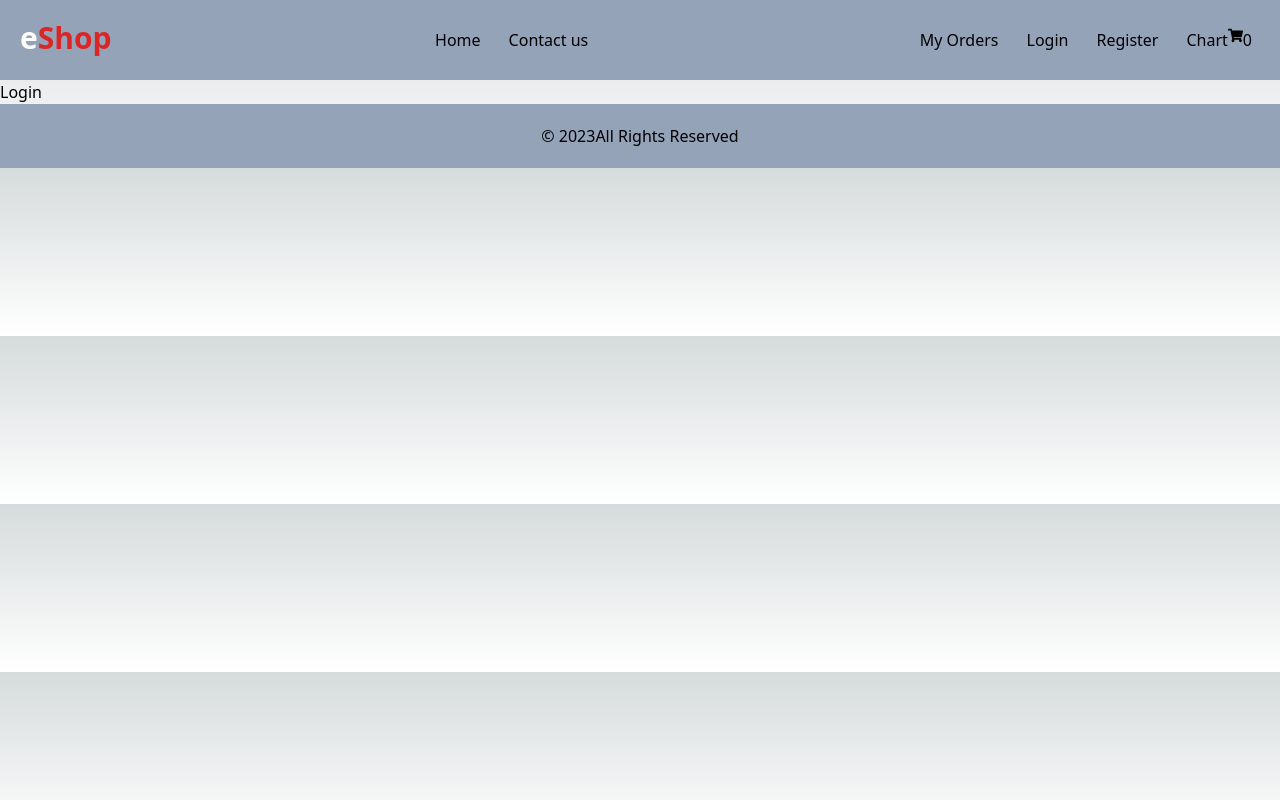
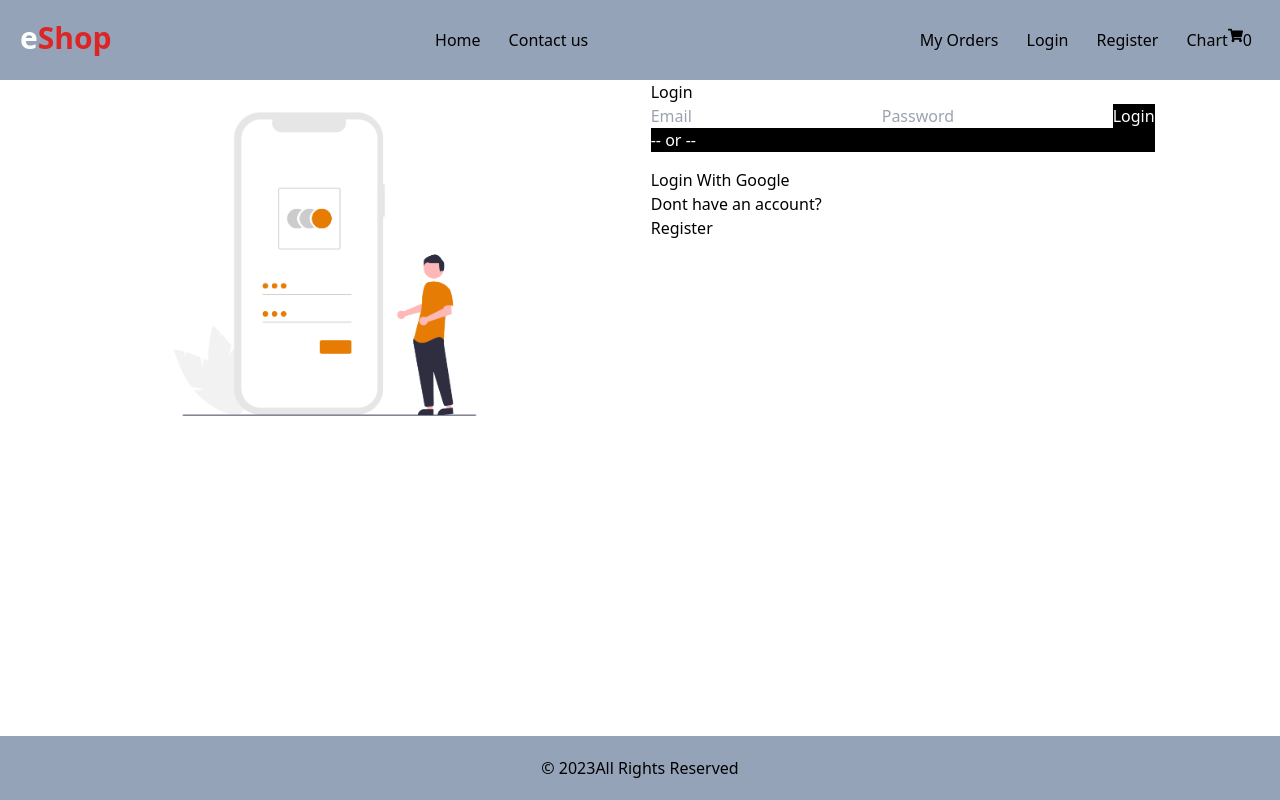
Before and after one commit to aybikeceylan/myeshop, a Next.js app: page /pages/login in a window 1280 px wide. Built offline with nearby package versions, Linux system fonts and the light colour scheme.

Commit message:
login page

```diff
--- a/app/globals.css
+++ b/app/globals.css
@@ -18,10 +18,4 @@
 
 body {
   color: rgb(var(--foreground-rgb));
-  background: linear-gradient(
-      to bottom,
-      transparent,
-      rgb(var(--background-end-rgb))
-    )
-    rgb(var(--background-start-rgb));
 }
--- a/app/pages/login/page.tsx
+++ b/app/pages/login/page.tsx
@@ -1,9 +1,36 @@
 import React from "react";
-
+import Image from "next/image";
+import Link from "next/link";
+import { FaGoogle } from "react-icons/fa";
+import LoginPic from "./login.png";
 type Props = {};
 
 const Login = (props: Props) => {
-  return <div>Login</div>;
+  return (
+    <div className="flex justify-evenly">
+      <Image src={LoginPic} alt="login" width={400} height={500} />
+      <div>
+        <h2>Login</h2>
+
+        <form className="bg-black text-white">
+          <input type="text" placeholder="Email" required />
+          <input type="password" placeholder="Password" required />
+          <button type="submit" className="--btn --btn-primary --btn-block">
+            Login
+          </button>
+          <div></div>
+          <p>-- or --</p>
+        </form>
+        <button className="">
+          <FaGoogle color="#fff" /> Login With Google
+        </button>
+        <span>
+          <p>Dont have an account?</p>
+          <Link href="/register">Register</Link>
+        </span>
+      </div>
+    </div>
+  );
 };
 
 export default Login;
--- a/components/Footer.tsx
+++ b/components/Footer.tsx
@@ -6,7 +6,7 @@ const year: number = date.getFullYear();
 
 const Footer = (props: Props) => {
   return (
-    <div className="flex bg-slate-400 justify-center p-5">
+    <div className="flex bg-slate-400 justify-center p-5 fixed bottom-0 w-full">
       © {year}All Rights Reserved
     </div>
   );
```
Also changed, not shown: app/pages/login/login.png (renamed from app/assets/login.png).
